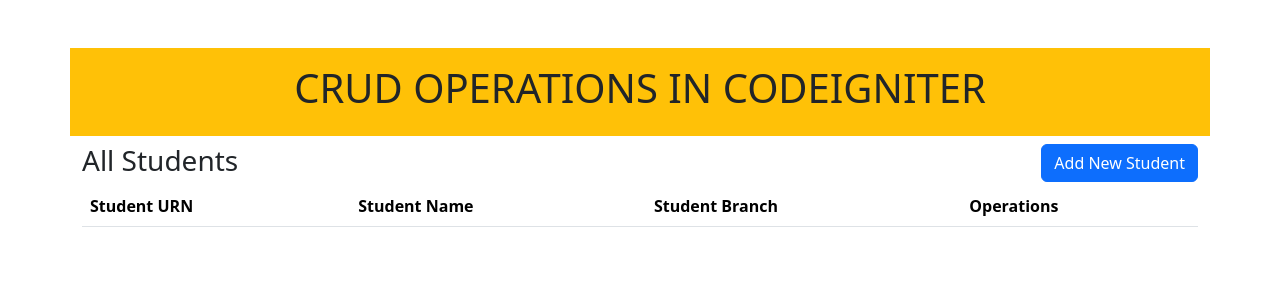
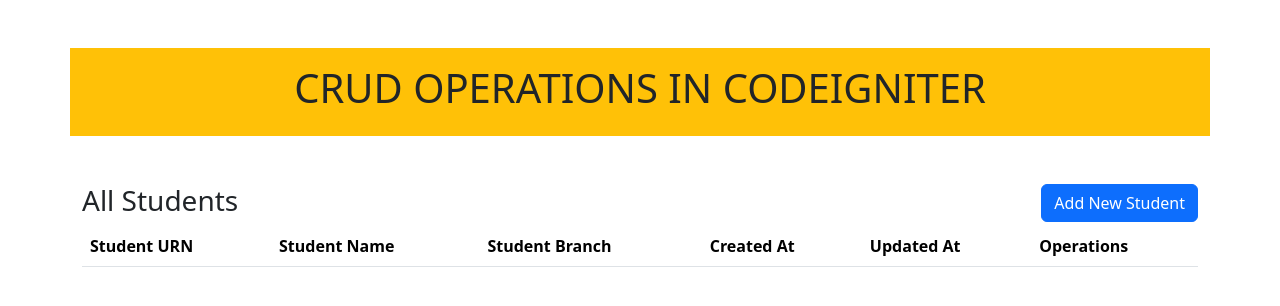
Before and after one commit to Ashutosh-IT/mini_project, a CodeIgniter 4 app: the page made by app/Views/crud.php in a window 1280 px wide. Shown: the top 306 px of the page. Run offline with PHP 8.4 and a stand-in for CodeIgniter, Linux system fonts and the light colour scheme; the template is opened without the code that fills it, so the values that code supplies are empty; some libraries are stand-ins or nearby versions.

Commit message:
first commit

```diff
--- a/app/Controllers/Crud.php
+++ b/app/Controllers/Crud.php
@@ -48,7 +48,7 @@ class Crud extends BaseController
 
     public function delete($id = null){
         $model = new StudentModel();
-        $data['user'] = $model->where('urn', $id)->delete();
+        $deleted = $model->delete($id);
         return redirect('Crud');
     }
 }
--- a/app/Models/StudentModel.php
+++ b/app/Models/StudentModel.php
@@ -8,6 +8,9 @@ class StudentModel extends Model{
     protected $table = 'students';
     protected $primaryKey = 'urn';
     protected $allowedFields = ['urn','name','branch'];
+    protected $useSoftDeletes = true;
+    protected $useTimestamps = true;
+    protected $deletedField = 'deleted_at';
 }
 
 ?>
--- a/app/Views/crud.php
+++ b/app/Views/crud.php
@@ -11,7 +11,7 @@
        <h1 style="text-align:center">CRUD OPERATIONS IN CODEIGNITER</h1>
     </div>
 
-    <div class="container mt-2">
+    <div class="container mt-5">
         <div class="clear-fix">
             <h3 style="float:left">All Students</h3>
             <a class="btn btn-primary" style="float:right" href="http://localhost/crud_in_ci/public/create">Add New Student</a>
@@ -24,6 +24,8 @@
                         <th>Student URN</th>
                         <th>Student Name</th>
                         <th>Student Branch</th>
+                        <th>Created At</th>
+                        <th>Updated At</th>
                         <th>Operations</th>
                     </tr>
                 </thead>
@@ -34,6 +36,8 @@
                         <td><?php echo $row['urn']; ?></td>
                         <td><?php echo $row['name']; ?></td>
                         <td><?php echo $row['branch']; ?></td>
+                        <td><?php echo $row['created_at']; ?></td>
+                        <td><?php echo $row['updated_at'] ? $row['updated_at'] : 'NULL'; ?></td>
                         <td>
                             <a class="btn btn-success" href="<?= site_url('Crud/edit/'.$row['urn']) ?>">Edit</a>
                             <a class="btn btn-danger" href="<?= site_url('Crud/delete/'.$row['urn'])?>">Delete</a>
```
Also changed, not shown: 1 other file.
